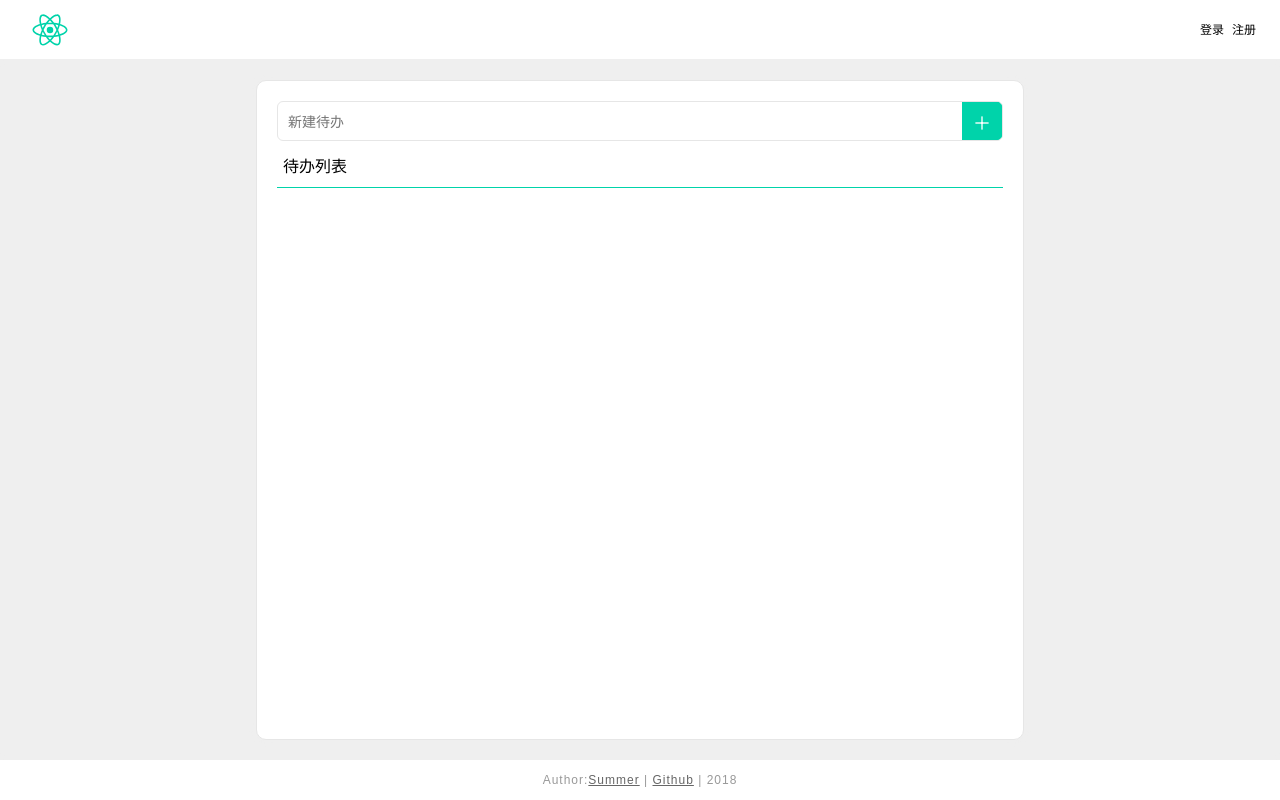
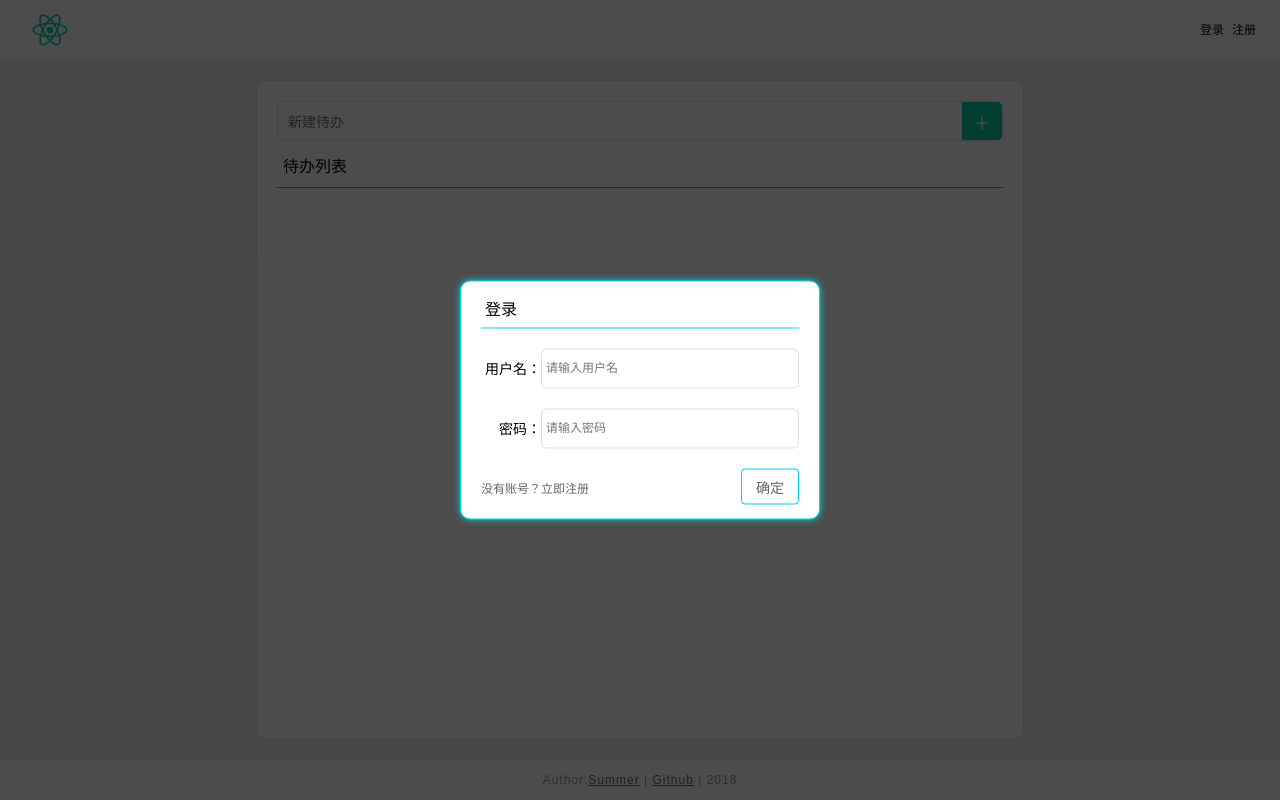
Before and after one commit to HappyJeannie/react-database, a React (Create React App) app: page / in a window 1280 px wide. Built offline with nearby package versions, Linux system fonts and the light colour scheme; what leancloud-storage would draw is missing.

Commit message:
【增加】 - 表单与 state 数据绑定

```diff
--- a/src/App.js
+++ b/src/App.js
@@ -22,7 +22,7 @@ class App extends Component {
       todoList : [],
       tips:'123',
       showToast:false,
-      loginShow:false,
+      loginShow:true,
       registerShow:false,
       isLogin:false
     }
--- a/src/components/login/login.js
+++ b/src/components/login/login.js
@@ -2,6 +2,16 @@ import React ,  {Component} from 'react';
 import './login.css';
 
 class Login extends Component{
+  constructor(props){
+    super(props)
+    this.state = {
+      formData:{
+        username:'',
+        password:''
+      }
+    }
+  }
+
   render(){
     return (
       <div className={this.props.status?"modal-login active":"modal-login"}>
@@ -11,20 +21,14 @@ class Login extends Component{
           <form>
             <div className="input-group">
               <label>
-                <span className="title">邮箱：</span>
-                <input type="text" placeholder="请输入邮箱" name="email" />
-              </label>
-            </div>
-            <div className="input-group">
-              <label>
                 <span className="title">用户名：</span>
-                <input type="text" placeholder="请输入用户名" name="username" />
+                <input type="text" placeholder="请输入用户名" name="username" value={this.state.formData.username} onChange={this.getUserInfo.bind(this)}/>
               </label>
             </div>
             <div className="input-group">
               <label>
                 <span className="title">密码：</span>
-                <input type="password" placeholder="请输入密码" name="password" />
+                <input type="password" placeholder="请输入密码" name="password" value={this.state.formData.password}  onChange={this.getUserInfo.bind(this)}/>
               </label>
             </div>
             <div className="input-group submit">
@@ -45,6 +49,16 @@ class Login extends Component{
     }
     this.props.hideToast(e,status);
   }
+  getUserInfo(e){
+    // 获取用户名和密码
+    let stateCopy = JSON.parse(JSON.stringify(this.state));
+    if(e.target.type==='password'){
+      stateCopy.formData.password = e.target.value;
+    }else{
+      stateCopy.formData.username = e.target.value;
+    }
+    this.setState(stateCopy);
+  }
 }
 
 export default Login
--- a/src/components/register/register.js
+++ b/src/components/register/register.js
@@ -2,6 +2,15 @@ import React ,  {Component} from 'react';
 import './register.css';
 
 class Register extends Component{
+  constructor(props){
+    super(props)
+    this.state = {
+      formData:{
+        username:'',
+        password:''
+      }
+    }
+  }
   render(){
     return (
       <div className={this.props.status?"modal-regist active":"modal-regist"}>
@@ -9,22 +18,16 @@ class Register extends Component{
         <div className="form">
           <h4>新用户注册</h4>
           <form>
-            <div className="input-group">
-              <label>
-                <span className="title">邮箱：</span>
-                <input type="text" placeholder="请输入邮箱" name="email" />
-              </label>
-            </div>
-            <div className="input-group">
+          <div className="input-group">
               <label>
                 <span className="title">用户名：</span>
-                <input type="text" placeholder="请输入用户名" name="username" />
+                <input type="text" placeholder="请输入用户名" name="username" value={this.state.formData.username} onChange={this.getUserInfo.bind(this)}/>
               </label>
             </div>
             <div className="input-group">
               <label>
                 <span className="title">密码：</span>
-                <input type="password" placeholder="请输入密码" name="password" />
+                <input type="password" placeholder="请输入密码" name="password" value={this.state.formData.password}  onChange={this.getUserInfo.bind(this)}/>
               </label>
             </div>
             <div className="input-group submit">
@@ -45,6 +48,16 @@ class Register extends Component{
     }
     this.props.hideToast(e,status);
   }
+  getUserInfo(e){
+    // 获取用户名和密码
+    let stateCopy = JSON.parse(JSON.stringify(this.state));
+    if(e.target.type==='password'){
+      stateCopy.formData.password = e.target.value;
+    }else{
+      stateCopy.formData.username = e.target.value;
+    }
+    this.setState(stateCopy);
+  }
 }
 
 export default Register
```
